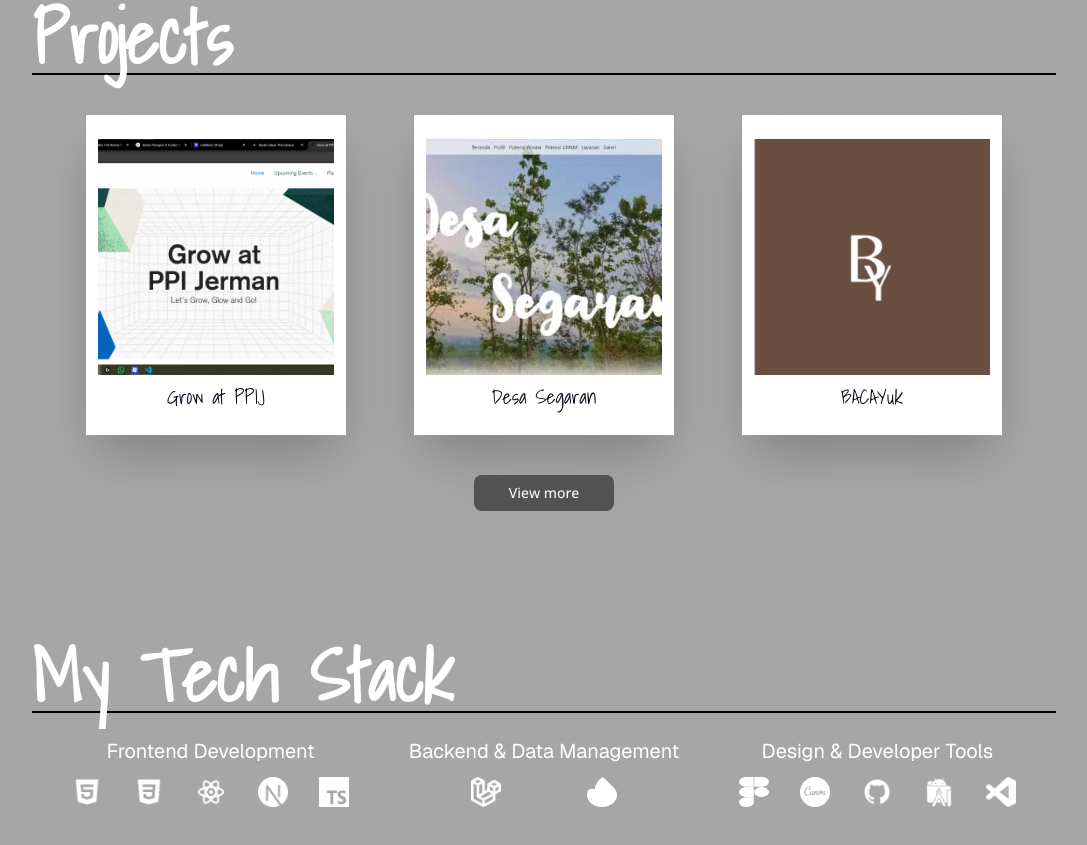
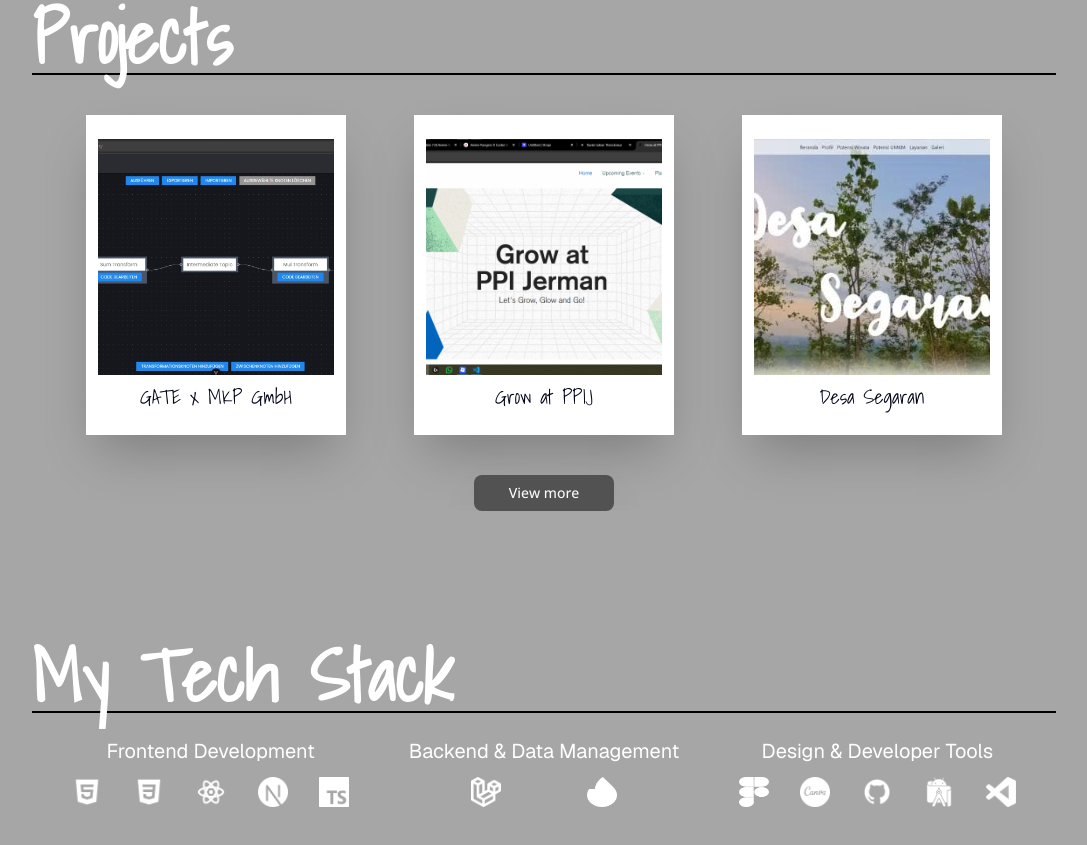
Before and after one commit to Krivei/xavier-portfolio, a Next.js app: page / in a window 1280 px wide. Shown: the part 1540-2385 px from the top of the page, without its empty margins (96-1183 px from the left). Built offline with nearby package versions, Linux system fonts and the light colour scheme; a web font is replaced by a local one.

Commit message:
project addition

```diff
--- a/src/app/_components/LandingPage.tsx
+++ b/src/app/_components/LandingPage.tsx
@@ -1,4 +1,3 @@
-import Image from "next/image";
 export default function LandingPage() {
     return (
         <div id="home" className="w-full h-[100vh] bg-[url(/assets/landing.png)] flex flex-col justify-center bg-center bg-cover p-3">
--- a/src/app/_components/Project.tsx
+++ b/src/app/_components/Project.tsx
@@ -18,6 +18,22 @@ export default function Projects(){
     const [length, setLength] = useState(0)
     const [counter, setCounter] = useState(1)
     const projectlist:richText[]= [
+        {
+        title:"GATE x MKP GmbH",
+        text:'GATE (Gaining Agile Team Experience) is a newly introduced extracurricular program by Bauhaus University Weimar. In this program, I worked with a team of 5 other students to develop a digital solution in order to solve challenges from leading companies in the region. \n\n In this project, we collaborated with a civil engineering firm called Marx Krontal Partner GmbH (MKP GmbH). Our team developed a web application that aims to help engineers in the process of data streaming and data processing. The project focuses on the Prototypical implementation of a web-based pipeline orchestration for the integration of domain logic in Python for engineers, in which engineers can easily create pipelines with each nodes containing their customized python code. Running the pipeline will then execute each nodes sequentially and display the results side by side with the input data, allowing the user to compare the results. Due to the project being in a collaboration with a company, we made sure to write our codes as clean as possible to ensure that the code is easily understandable by the developers of the companygate.\n\n To implement the frontend of the application, I worked with VueJS, UIKit styling framework, and GitHub as a collaboration platform. The GitHub repository can be accessed [here](https://github.com/MarxKrontalPartner/gate-weimar-group-1) ',
+        image:[{
+            url:"/projects/gate1.jpeg",
+            name:"GATE",
+            width:1200,
+            height:800
+             },{
+            url:"/projects/gate2.jpeg",
+            name:"GATE2",
+            width:1200,
+            height:800
+             }
+            ]
+        },
         {
         title:"Grow at PPIJ",
         text:'"Grow at PPI Jerman" is a Website Project by PPI Jerman that I volunteered in. We developed this website in order to aid Indonesian students in Germany navigate their career path. The website shows past and upcoming career development event and a job portal. The team, consisting of 1 project leader, 6 developers including me, 1 UI/UX designer, 2 content managers, and 2 illustrators, are currently active students in Germany. In the development of this website, a sprint meeting happens between the developers and the project leader to discuss potential flaws in the development, problems that we found between each meetings, and how we can further improve.\n\n The website was made with NextJs (A ReactJs framework), TailwindCSS, Strapi CMS, and GitHub as a developer collaboration platform. It is available through the following link: [https://growat.ppijerman.org/](https://growat.ppijerman.org/)  ',
--- a/src/app/components/Card.tsx
+++ b/src/app/components/Card.tsx
@@ -1,5 +1,4 @@
 import { richText, mapImageMedia } from "@/lib/models/model"
-import Image from "next/image"
 import Autoplay from "embla-carousel-autoplay"
 import { Dialog, DialogTrigger, DialogContent, DialogTitle } from "@/components/ui/dialog"
 import {
```
Also changed, not shown: public/projects/gate1.jpeg (added), public/projects/gate2.jpeg (added).
